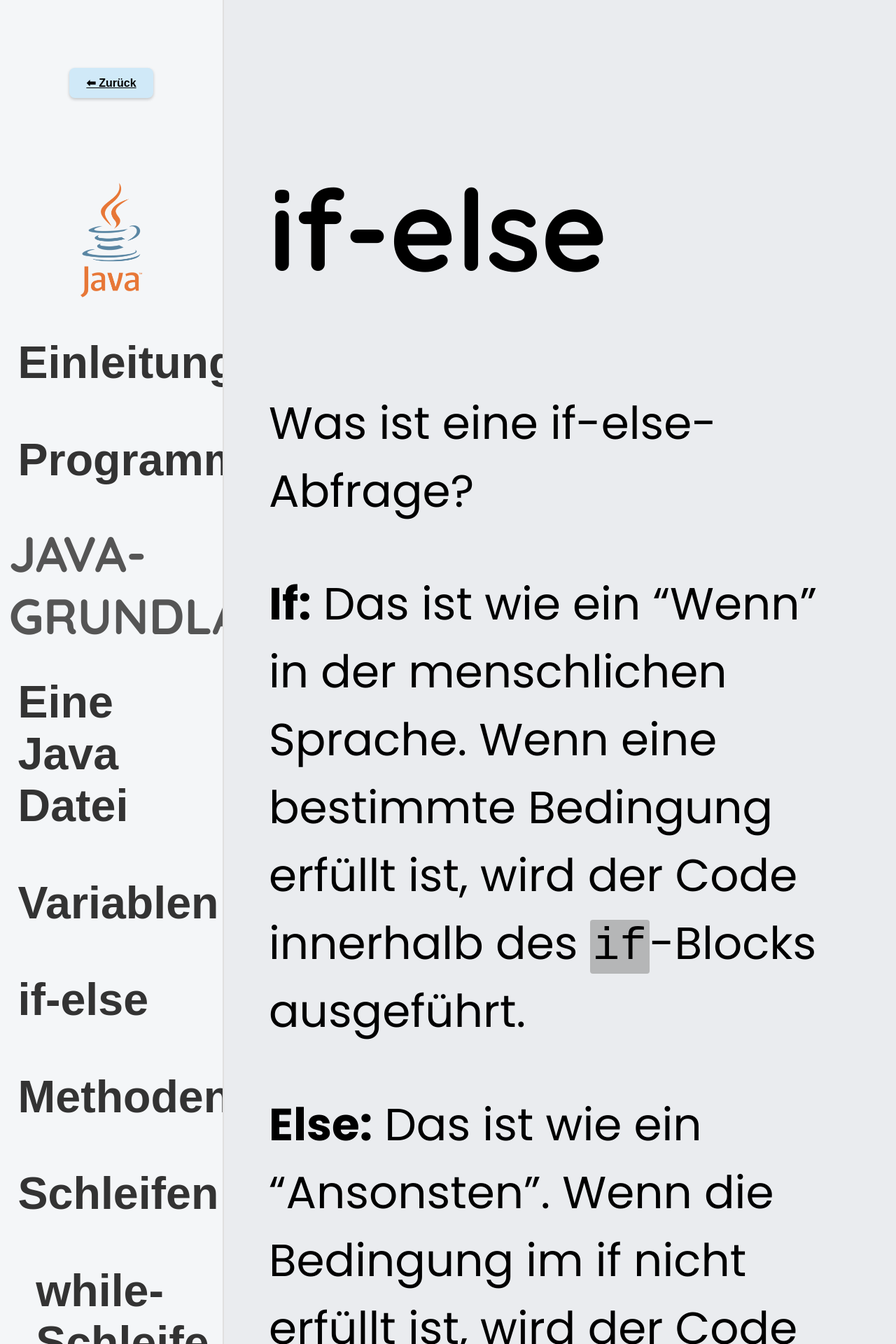
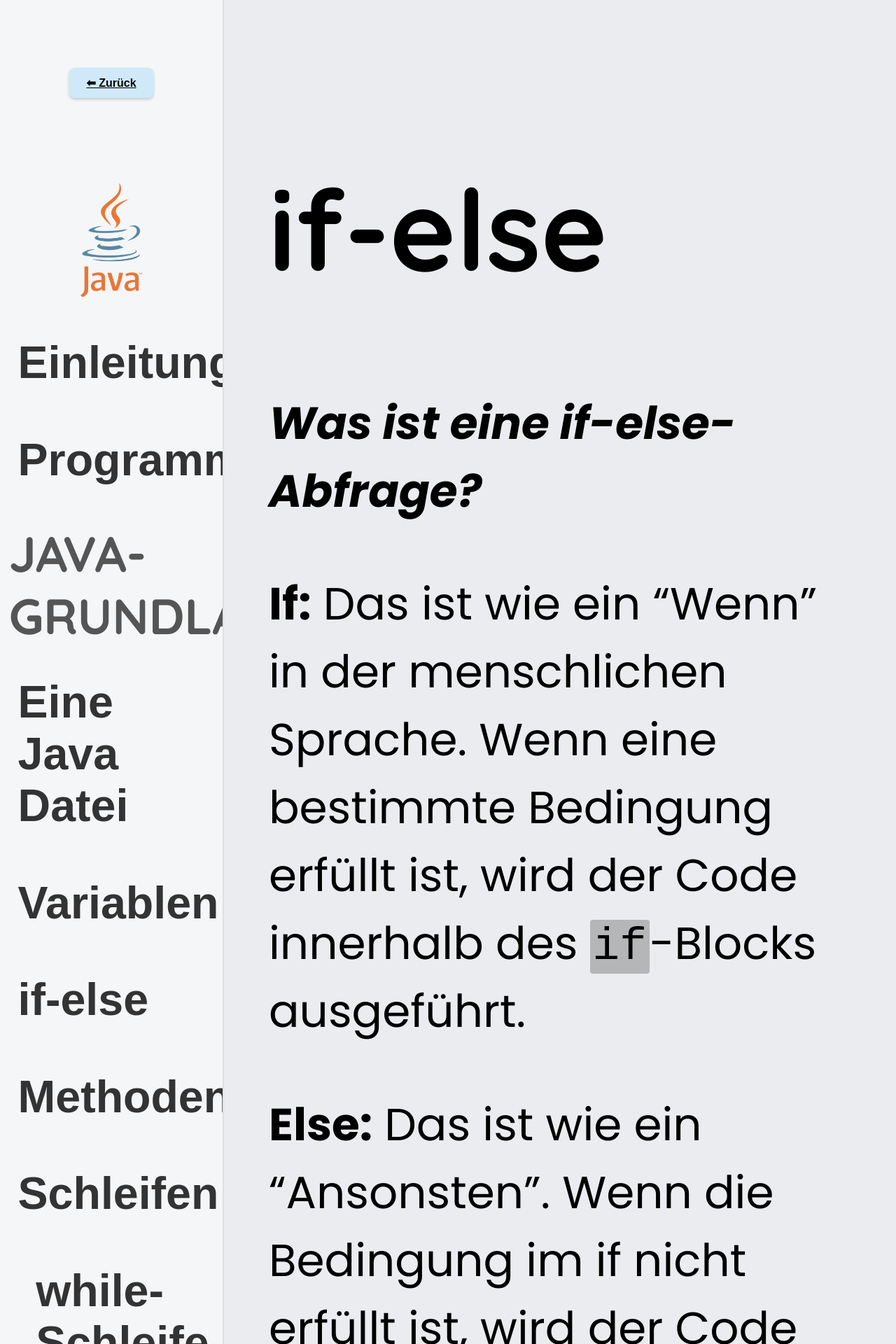
Before and after one commit to LG-KS-ProgrammierAG/lg-ks-programmierag.github.io, a Jekyll site: the page built from _java/$java-grundlagen/if-else.md, in a window 1280 px wide. Shown: the top 1920 px of the page at 70% size. Built offline with Jekyll 4.4.1, drawn with Linux system fonts in a browser that asks for light colours.

```diff
--- a/_java/$java-grundlagen/if-else.md
+++ b/_java/$java-grundlagen/if-else.md
@@ -1,7 +1,7 @@
 ---
 title: "if-else"
 ---
-Was ist eine if-else-Abfrage?
+***Was ist eine if-else-Abfrage?***
 
 **If:** Das ist wie ein "Wenn" in der menschlichen Sprache. Wenn eine bestimmte Bedingung erfüllt ist, wird der Code innerhalb des `if`-Blocks ausgeführt.
 
@@ -43,7 +43,7 @@ public class IfElseBeispiel { // HIER MUSS DER DATEINAME STEHEN!
 
 **If-else-Abfrage:**
 
-* Bedingung: `zahl > 10` (Ist die eingegebene Zahl größer als 10?)
+* **Bedingung:** `zahl > 10` (Ist die eingegebene Zahl größer als 10?)
 
     * Wenn ja: Die Nachricht "Die Zahl ist größer als 10." wird ausgegeben.
 
@@ -118,7 +118,7 @@ public class Gaesteliste {
 
 * **Fehler vermeiden:** Du kannst überprüfen, ob eingegebene Daten korrekt sind, bevor du sie weiterverwendest.
 
-**Zusammenfassung**
+**Zusammenfassung:**
 
 * `if-else`-Abfragen ermöglichen es deinem Programm, Entscheidungen zu treffen.
 
```
Also changed, not shown: _java/$java-grundlagen/methoden.md (added).
